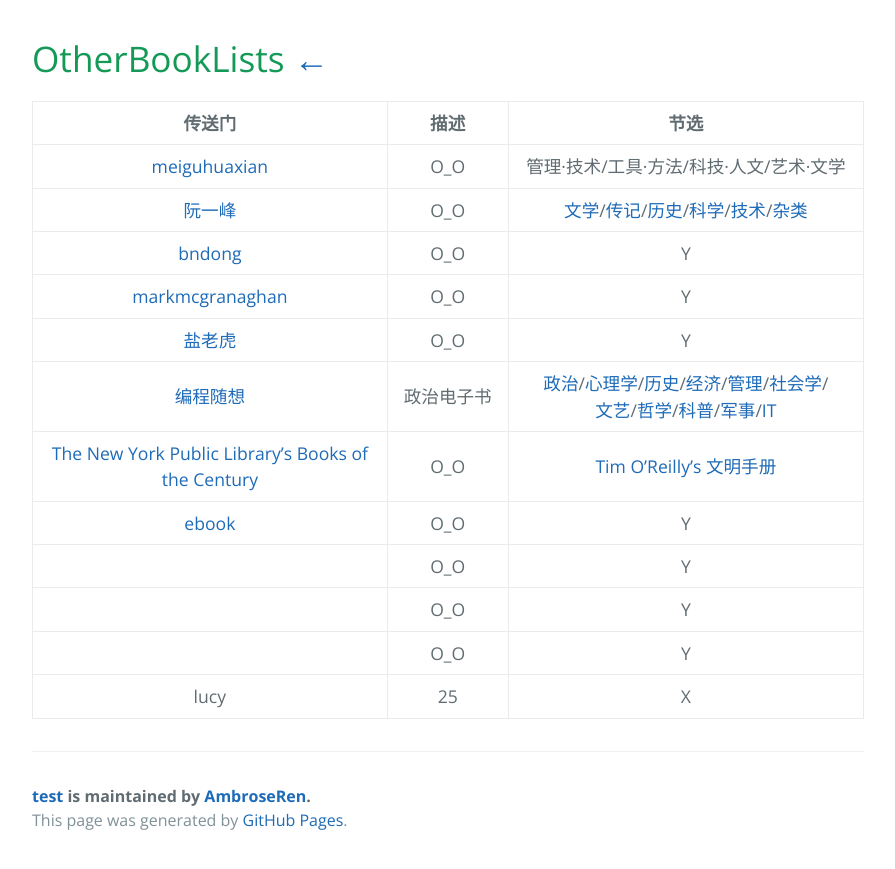
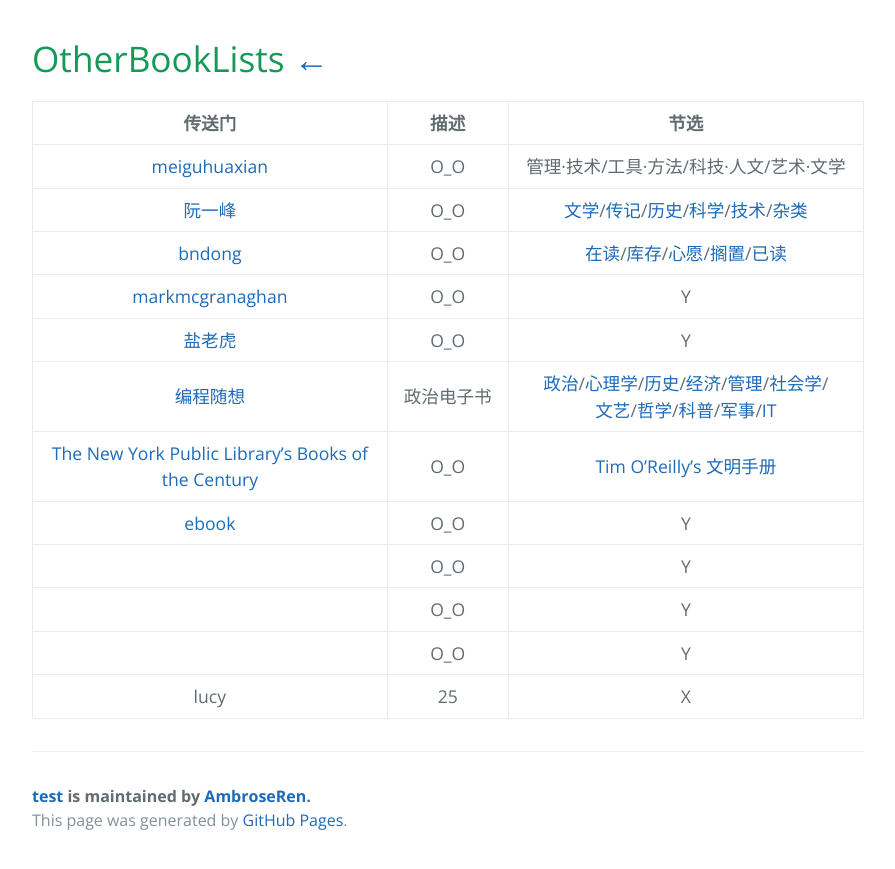
Before and after one commit to AmbroseRen/test, a Jekyll site: the page built from Library/OtherBookLists.md, in a window 1280 px wide. Shown: the top 869 px of the page, without its empty margins (192-1087 px from the left). Built offline with Jekyll 4.4.1, drawn with Linux system fonts in a browser that asks for light colours; our own code applies the rules of GitHub Pages for plain Markdown files; the repository's description, which GitHub fills in, is left out.

Commit message:
Update OtherBookLists.md

```diff
--- a/Library/OtherBookLists.md
+++ b/Library/OtherBookLists.md
@@ -4,7 +4,7 @@
 |:---:|:---:|:---:|
 | [meiguhuaxian](https://www.cnblogs.com/meiguhuaxian/p/11641423.html) | O_O | 管理·技术/工具·方法/科技·人文/艺术·文学 |
 | [阮一峰](https://github.com/ruanyf/reading-list) | O_O | [文学](https://github.com/ruanyf/reading-list#%E6%96%87%E5%AD%A6)/[传记](https://github.com/ruanyf/reading-list#传记)/[历史](https://github.com/ruanyf/reading-list#历史)/[科学](https://github.com/ruanyf/reading-list#科学)/[技术](https://github.com/ruanyf/reading-list#技术)/[杂类](https://github.com/ruanyf/reading-list#杂类) |
-| [bndong](https://www.cnblogs.com/bndong/p/10300036.html) | O_O | Y |
+| [bndong](https://www.cnblogs.com/bndong/p/10300036.html) | O_O | [在读](https://www.cnblogs.com/bndong/p/10300036.html#hid-TnA6ZY)/[库存](https://www.cnblogs.com/bndong/p/10300036.html#hid-edKrw6)/[心愿](https://www.cnblogs.com/bndong/p/10300036.html#hid-m7iQ3W)/[搁置](https://www.cnblogs.com/bndong/p/10300036.html#hid-YHRppj)/[已读](https://www.cnblogs.com/bndong/p/10300036.html#hid-F3D4wm) |
 | [markmcgranaghan](https://markmcgranaghan.com/books) | O_O | Y |
 | [盐老虎](https://salttiger.com/archives/) | O_O | Y |
 | [编程随想](https://github.com/programthink/books) | 政治电子书 | [政治](https://github.com/programthink/books#1_)/[心理学](https://github.com/programthink/books#2_)/[历史](https://github.com/programthink/books#3_)/[经济](https://github.com/programthink/books#4_)/[管理](https://github.com/programthink/books#5_)/[社会学](https://github.com/programthink/books#6_)/[文艺](https://github.com/programthink/books#7_)/[哲学](https://github.com/programthink/books#8_)/[科普](https://github.com/programthink/books#9_)/[军事](https://github.com/programthink/books#10_)/[IT](https://github.com/programthink/books#11_) |
```
